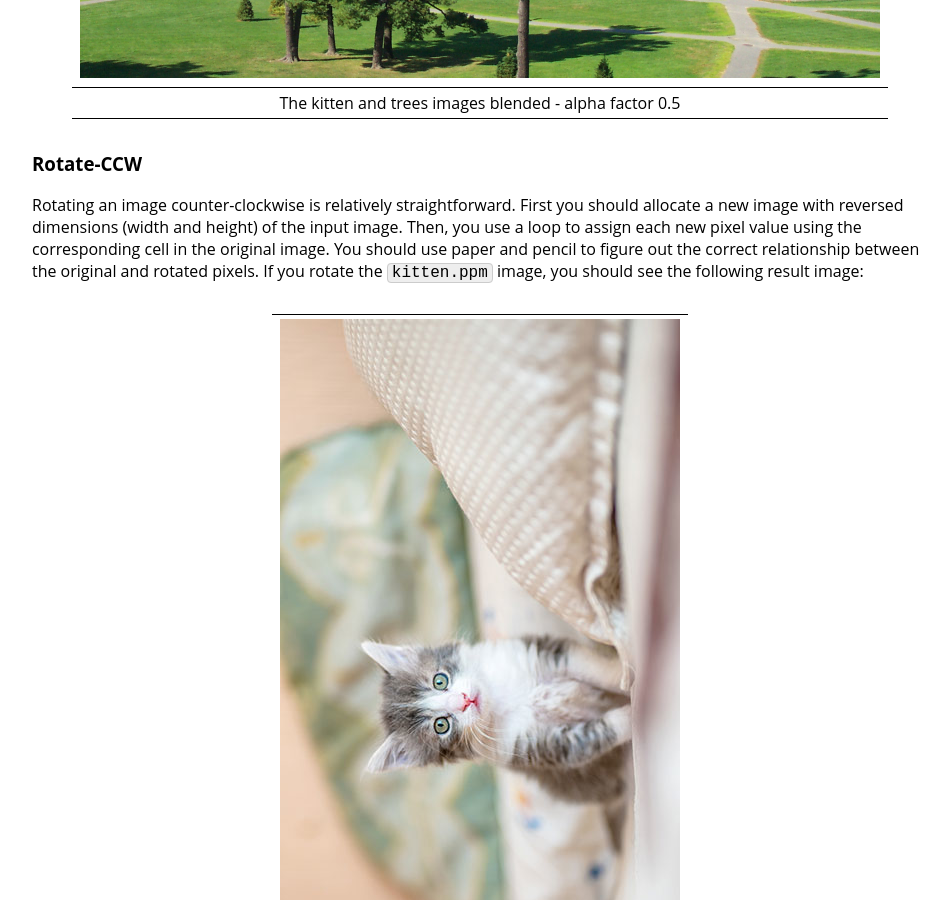
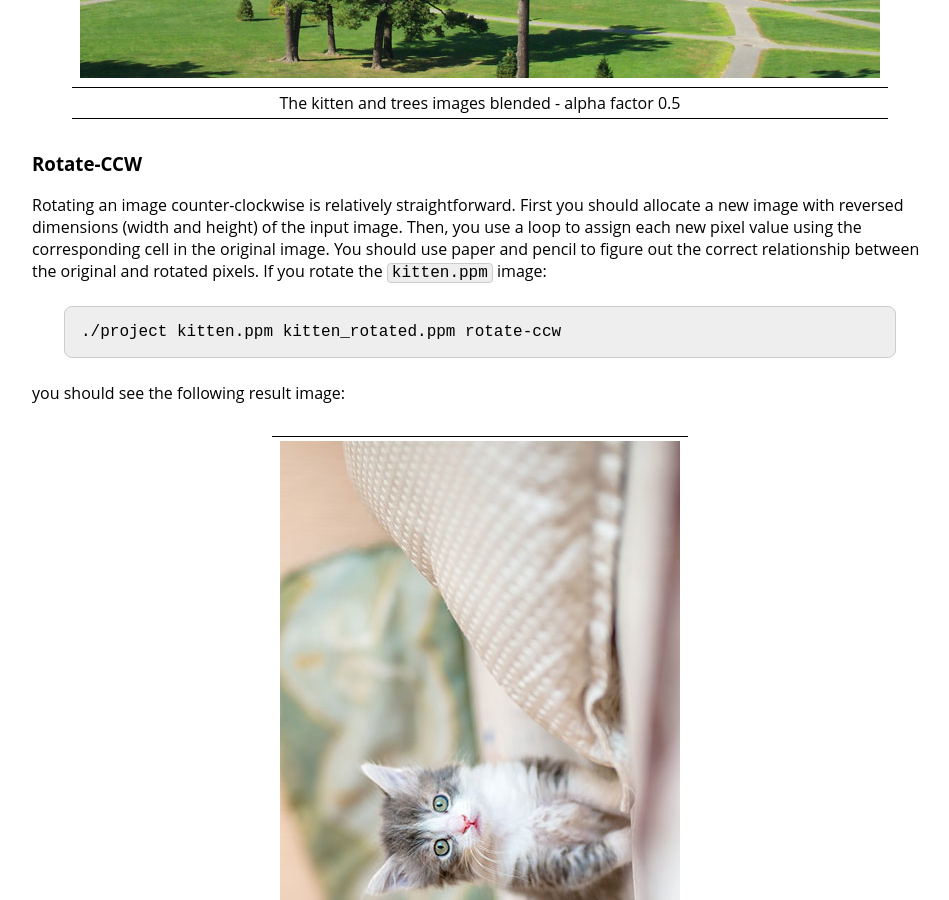
Before and after one commit to jhu-ip/cs220-f24, a Jekyll site: the page built from assign/midterm.md, in a window 1280 px wide and 900 px high, scrolled down 10662 px. Shown: the whole window, without its empty margins (160-1109 px from the left). Built offline with Jekyll 4.4.1, drawn with Linux system fonts in a browser that asks for light colours.

Commit message:
minor fix to the midterm writeup:

````diff
--- a/assign/midterm.md
+++ b/assign/midterm.md
@@ -323,7 +323,13 @@ When ruunning the blend command, you would provide the input image file names fi
 
 
 ### Rotate-CCW
-Rotating an image counter-clockwise is relatively straightforward. First you should allocate a new image with reversed dimensions (width and height) of the input image. Then, you use a loop to assign each new pixel value using the corresponding cell in the original image. You should use paper and pencil to figure out the correct relationship between the original and rotated pixels. If you rotate the `kitten.ppm` image, you should see the following result image:
+Rotating an image counter-clockwise is relatively straightforward. First you should allocate a new image with reversed dimensions (width and height) of the input image. Then, you use a loop to assign each new pixel value using the corresponding cell in the original image. You should use paper and pencil to figure out the correct relationship between the original and rotated pixels. If you rotate the `kitten.ppm` image:
+
+```
+./project kitten.ppm kitten_rotated.ppm rotate-ccw
+```
+
+you should see the following result image:
 
 |![The rotated kitten image](../img/midterm/kitten_ccw.png)|
 |:--:|
````
